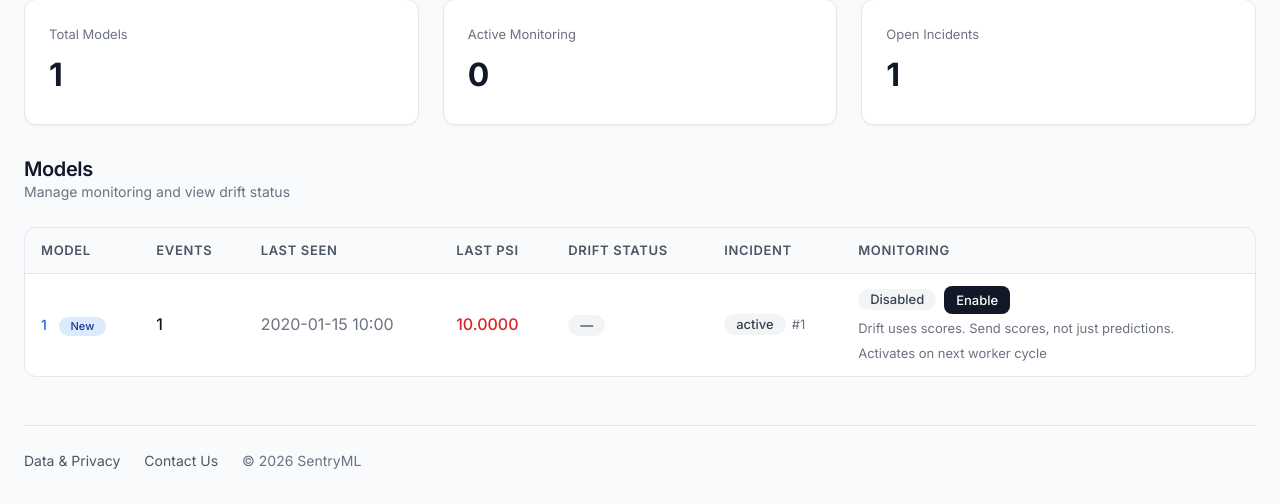
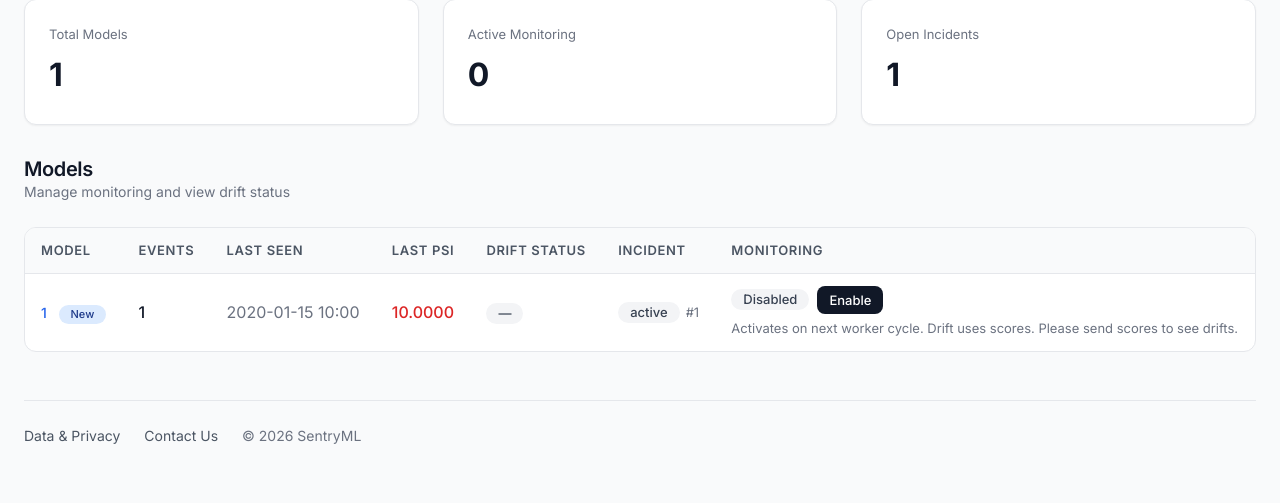
Before and after one commit to zahmedy/SentryML, a FastAPI app: template infra/apps/ui/templates/dashboard.html in a window 1280 px wide. Shown: the part 297-801 px from the top of the page. After the commit the page ends 741 px from the top, so only its background shows below. Run offline with FastAPI, Linux system fonts and the light colour scheme; the template is opened without the code that fills it: most values are stand-ins (such as "Sample title", 1, 10 or a date in 2020).

Commit message:
make it one sentence

```diff
--- a/infra/apps/ui/templates/dashboard.html
+++ b/infra/apps/ui/templates/dashboard.html
@@ -192,10 +192,10 @@
             </div>
             {% if not m.monitor_enabled %}
               <div class="muted text-xs" style="margin-top: 4px;">
-                Drift uses scores. Send scores, not just predictions.
+
               </div>
               <div class="muted text-xs" style="margin-top: 4px;">
-                Activates on next worker cycle
+                Activates on next worker cycle. Drift uses scores. Please send scores to see drifts.
               </div>
             {% endif %}
           </td>
```
